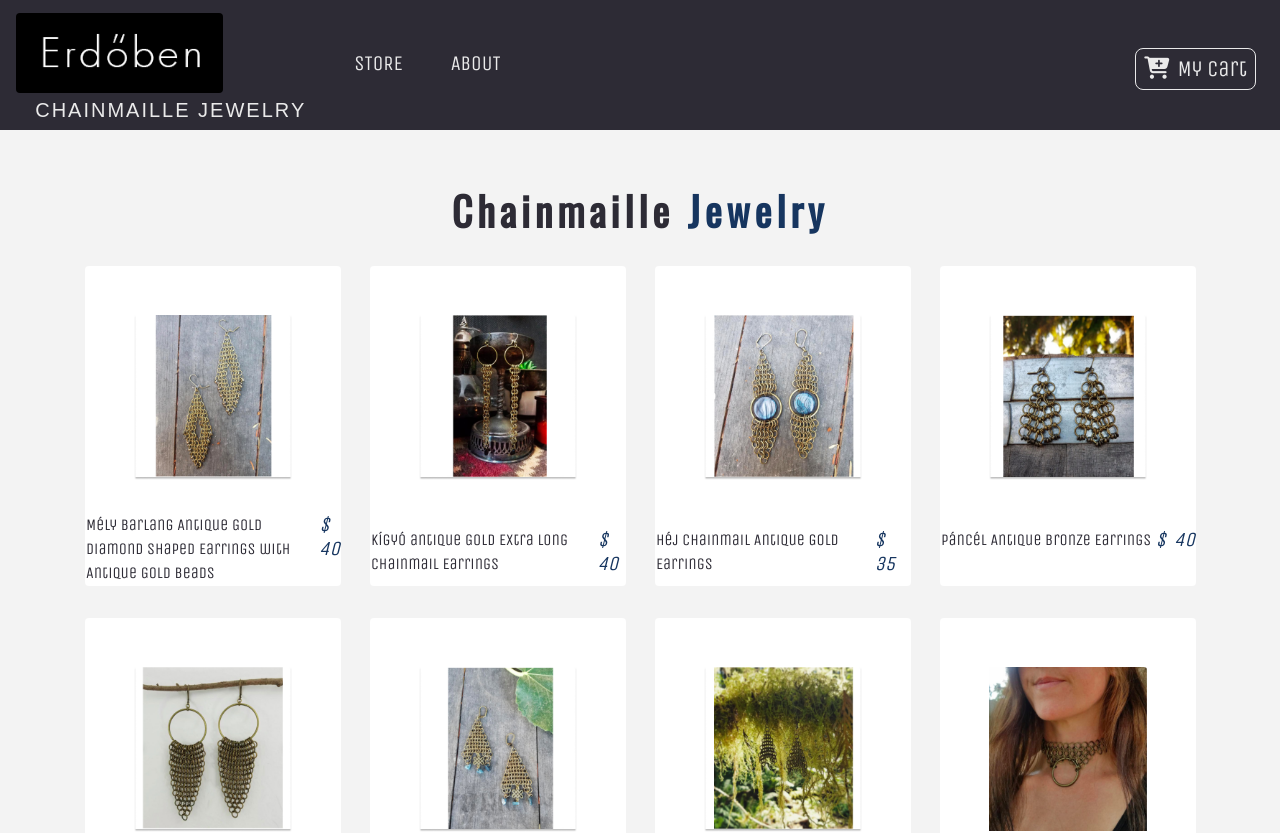
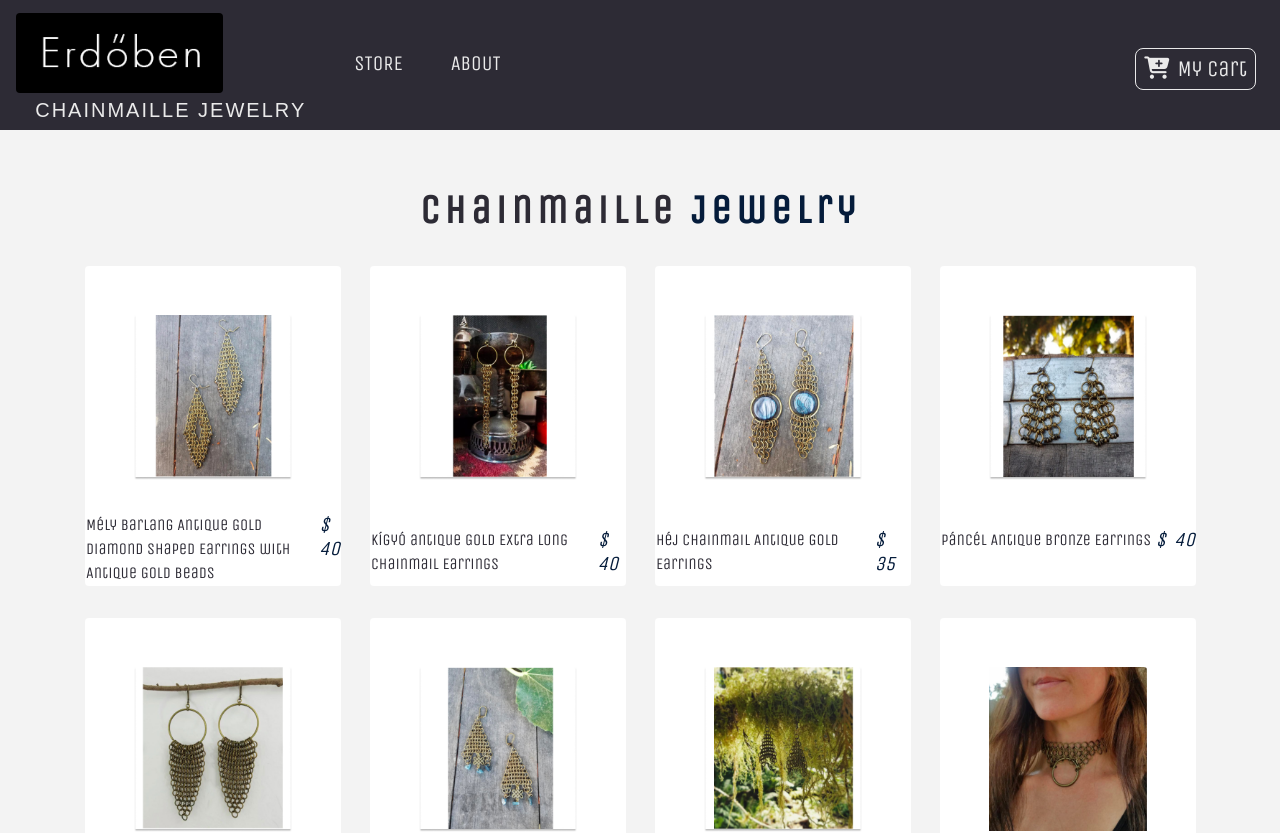
Before and after one commit to meganschultepdx/react-ecommerce-store, a React (Create React App) app: page / in a window 1280 px wide. Shown: the top 833 px of the page. Built offline with nearby package versions, Linux system fonts and the light colour scheme; a web font is replaced by a local one.

Commit message:
adjust button colors

```diff
--- a/src/App.css
+++ b/src/App.css
@@ -1,9 +1,11 @@
 :root {
-	--mainBlue: #16355f;
+	--mainBlue: #051c3b;
 	--lightBlue: #f3f3f3f3;
 	--mainWhite: #f3f3f3f3;
 	--mainDark: #2d2b35;
-	--mainYellow: #a0721e;
+	--mainYellow: #f5ac26;
+	--lightPurple: #6a6671;
+	--darkPurple: #2d2b35;
 }
 
 /* font-family: 'Open Sans Condensed', sans-serif;
@@ -19,7 +21,6 @@ body {
 }
 
 .text-title {
-	font-family: "Oswald", sans-serif;
 	letter-spacing: 0.3rem;
 	text-transform: uppercase;
 }
@@ -33,7 +34,7 @@ body {
 }
 
 .navbar {
-	background-color: #2d2b35;
+	background-color: var(--darkPurple);
 	padding-bottom: 0 !important;
 }
 
```
